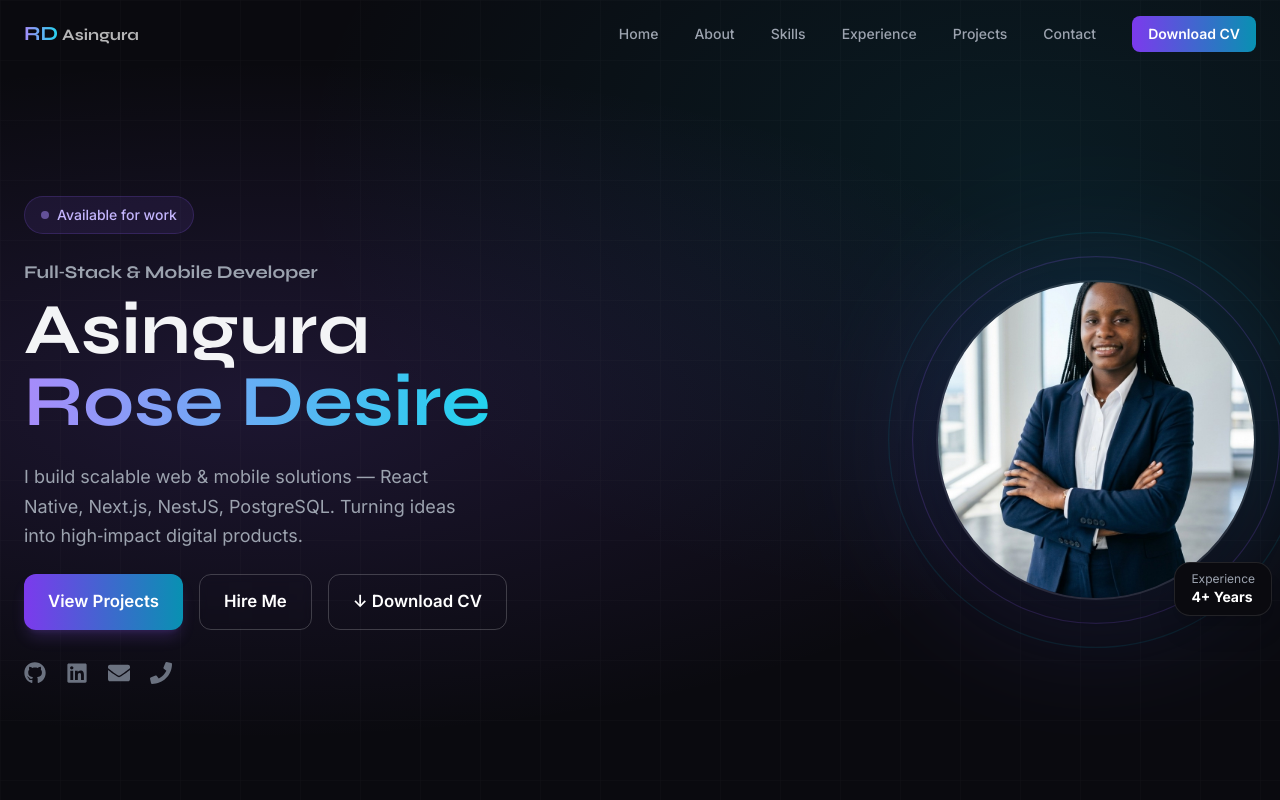
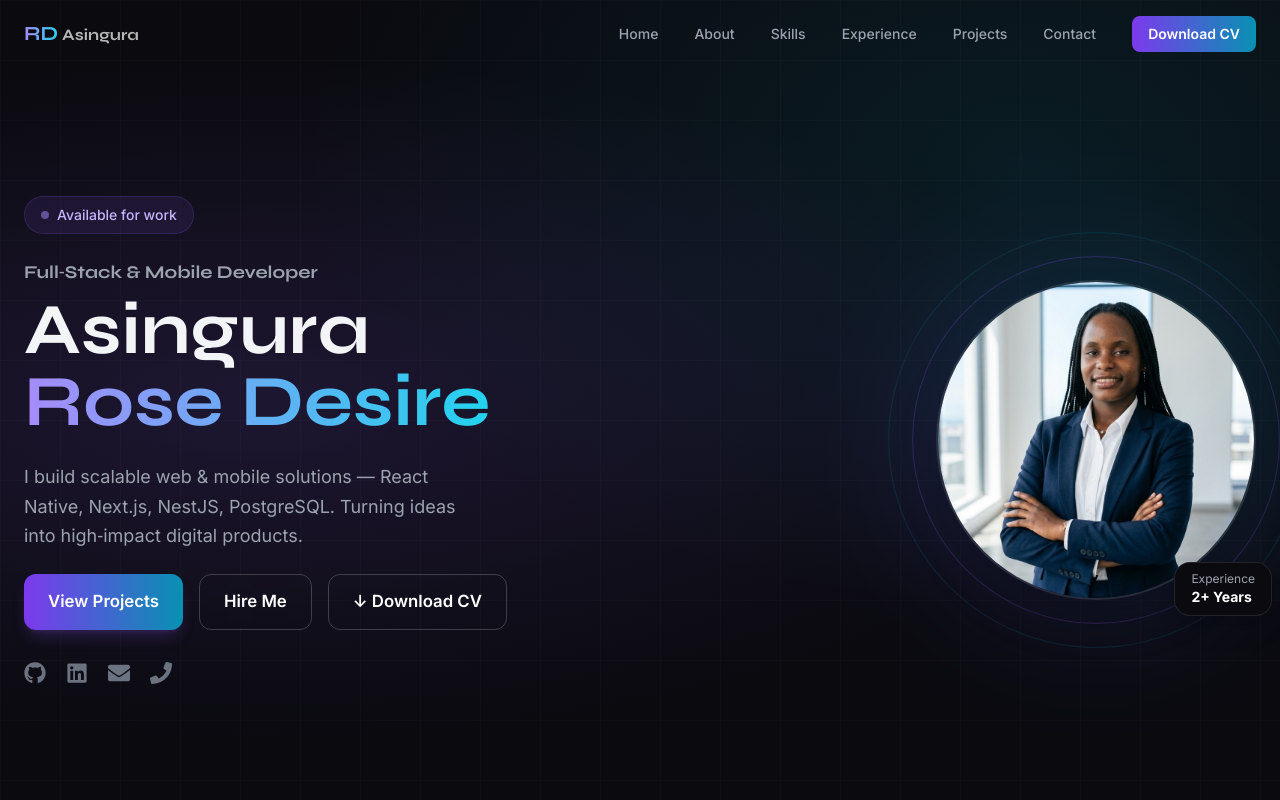
Before and after one commit to Desire-coder-wq/my-portifolio, a Next.js app: page / in a window 1280 px wide. Shown: the top 800 px of the page. Built offline with nearby package versions, Linux system fonts and the light colour scheme.

Commit message:
fix : lint

```diff
--- a/components/About.tsx
+++ b/components/About.tsx
@@ -4,7 +4,7 @@ import { FaCode, FaAward, FaRocket, FaEnvelope, FaPhone } from 'react-icons/fa'
 
 const stats = [
   { icon: FaCode, value: '5', label: 'Projects' },
-  { icon: FaAward, value: '4+', label: 'Years Exp' },
+  { icon: FaAward, value: '2+', label: 'Years Exp' },
   { icon: FaRocket, value: '100%', label: 'Satisfaction' },
 ]
 
--- a/components/Hero.tsx
+++ b/components/Hero.tsx
@@ -94,7 +94,8 @@ export default function Hero() {
                   src="/hero.jpeg"
                   alt="Asingura Rose Desire"
                   fill
-                  className="object-cover"
+                  className="object-cover object-center"
+                  style={{ objectPosition: 'center 30%' }}
                   priority
                 />
               </div>
@@ -102,7 +103,7 @@ export default function Hero() {
               {/* Floating badge */}
               <div className="absolute -bottom-4 -right-4 bg-[#0a0a0f] border border-white/10 rounded-2xl px-4 py-2 shadow-xl">
                 <div className="text-xs text-gray-400">Experience</div>
-                <div className="text-white font-bold text-sm">4+ Years</div>
+                <div className="text-white font-bold text-sm">2+ Years</div>
               </div>
             </div>
           </div>
--- a/components/Projects.tsx
+++ b/components/Projects.tsx
@@ -60,11 +60,11 @@ const projects: Project[] = [
       'Smart grocery buddy web app that helps people manage their shopping lists, track items as they buy, and monitor money spent. Built for everyday shoppers who want to stay on budget.',
     tech: ['Next.js', 'NestJS', 'Prisma', 'Tailwind'],
     github: 'https://github.com/Desire-coder-wq/cartwise',
-    demo: '#',
+    demo: 'https://cartwise-frontend.onrender.com/',
     mediaType: 'youtube',  // ✅ YouTube video
     mediaSrc: 'https://www.youtube.com/embed/7u16R0wI0Qc',  // ✅ Your Cartwise YouTube link
     mediaPlaceholder: 'CartWise',
-    badge: 'Web App',
+    badge: 'Live Demo',
   },
   {
     title: 'Rental Management App',
```
Also changed, not shown: 1 other file (tests, documents, lock files or other folders).
